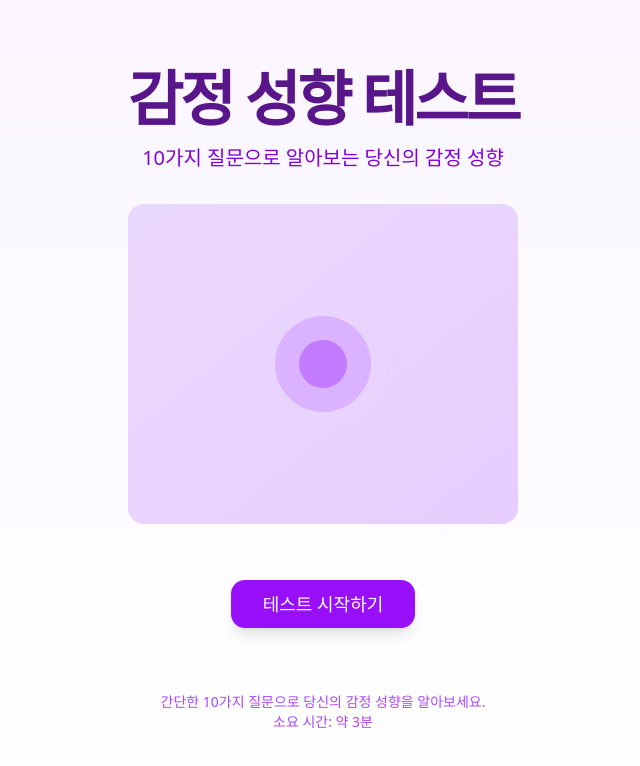
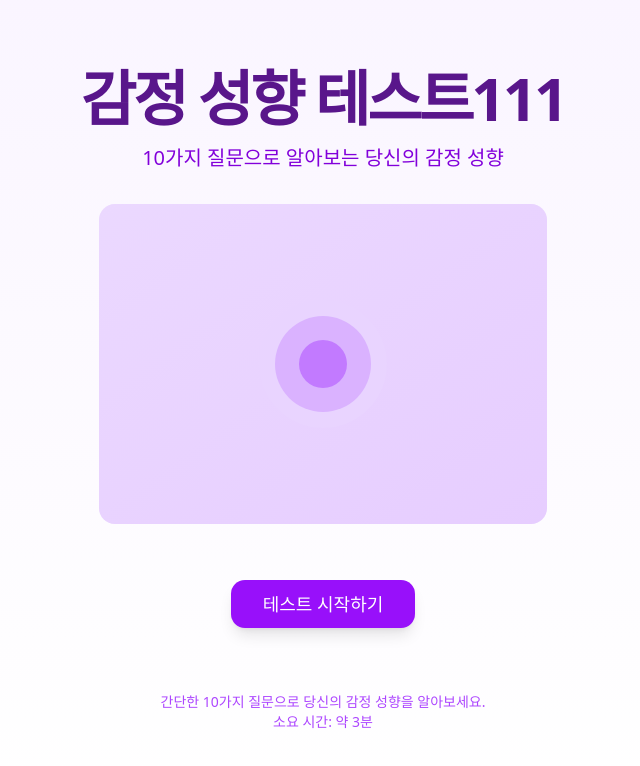
Before and after one commit to jm2437lee/whoinside, a Next.js app: page / in a window 1280 px wide. Shown: the top 766 px of the page, without its empty margins (317-957 px from the left). Built offline with nearby package versions, Linux system fonts and the light colour scheme.

Commit message:
Update landing page title to include '111'

```diff
--- a/src/app/page.tsx
+++ b/src/app/page.tsx
@@ -8,7 +8,7 @@ export default function LandingPage() {
         <div className="max-w-3xl mx-auto space-y-8">
           <div className="space-y-2">
             <h1 className="text-4xl md:text-6xl font-bold tracking-tighter text-purple-900">
-              감정 성향 테스트
+              감정 성향 테스트111
             </h1>
             <p className="text-lg md:text-xl text-purple-700 mt-4">
               10가지 질문으로 알아보는 당신의 감정 성향
```
